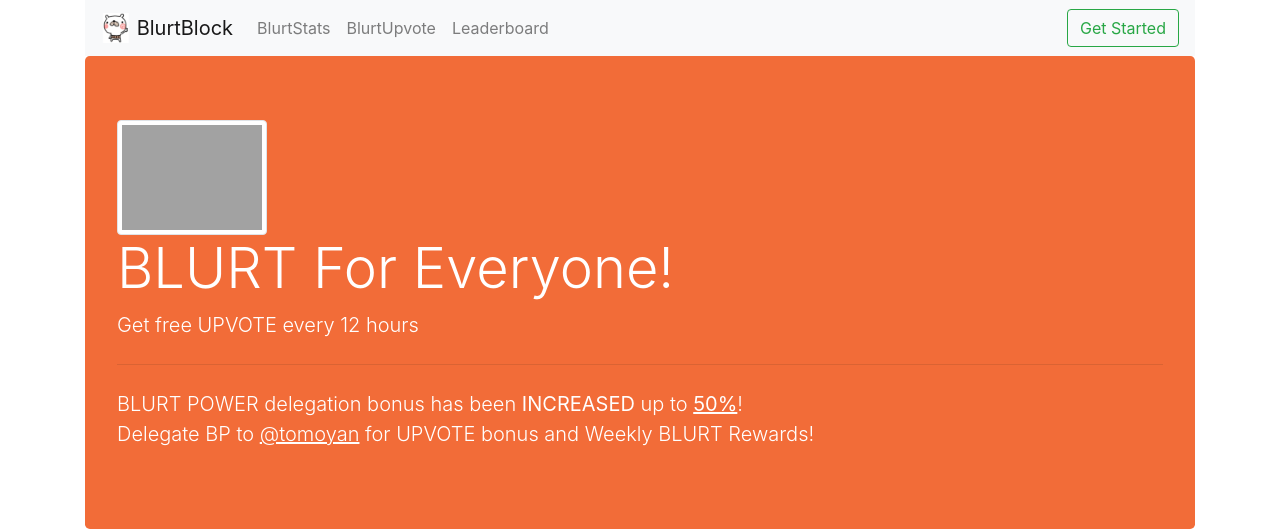
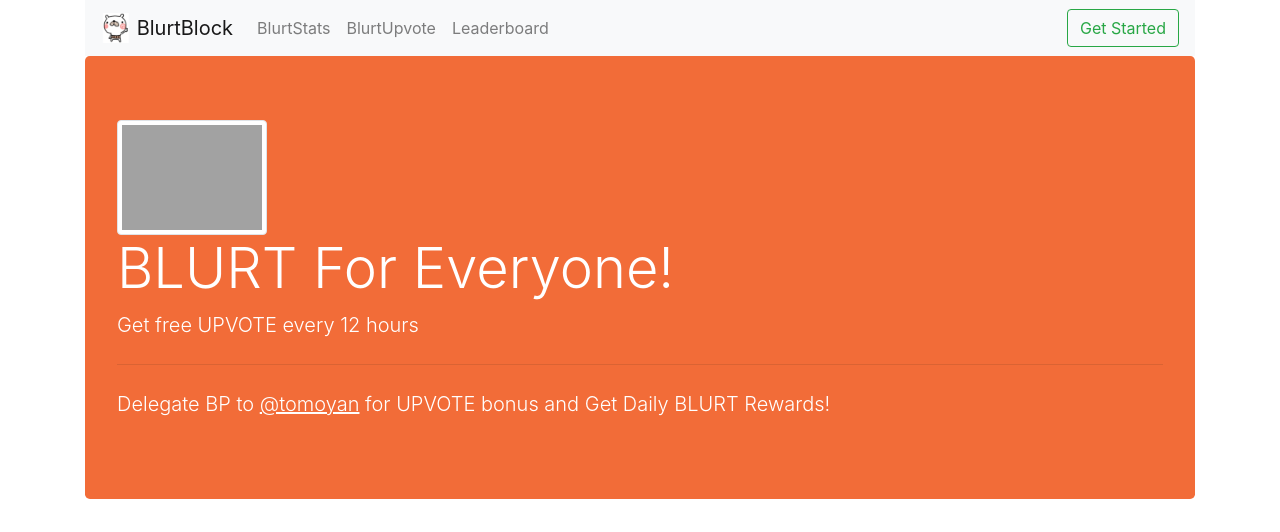
Before and after one commit to tomoyan/blurtblock, a Flask app: page /blurt/upvote in a window 1280 px wide. Shown: the top 532 px of the page. Run offline with Flask 2, Linux system fonts and the light colour scheme; parts of the project's set-up code (start-up, migrations or seed data) failed here and were passed over; some libraries are stand-ins or nearby versions; grey boxes are pictures that could not be loaded.

Commit message:
update alert messages

```diff
--- a/templates/blurt/leaderboard.html
+++ b/templates/blurt/leaderboard.html
@@ -45,12 +45,14 @@
                 </p>
                 <hr class="my-4">
                 <p class="lead">
+                    <!-- BLURT POWER delegation bonus has been <strong>INCREASED</strong> up to <u><strong>50%</strong></u>! -->
+                    <!-- <br> -->
                     Delegate BP to
                     <a href="https://blurt.blog/@tomoyan"
                         class="bg-blurt text-white"
                         target="_blank" rel="noopener noreferrer">
                         <u>@tomoyan</u>
-                    </a> for UPVOTE bonus and Weekly BLURT Rewards!
+                    </a> for UPVOTE bonus and Get Daily BLURT Rewards!
                 </p>
             </div>
 
--- a/templates/blurt/profile.html
+++ b/templates/blurt/profile.html
@@ -33,7 +33,7 @@
                 <a href="https://blurtblock.herokuapp.com/blurt/upvote/">
                 <u>Free UPVOTE Here!</u></a>
             </strong>
-            Weekly BP Delegation Payout <strong>Increased</strong>!
+            Daily BP Delegation Payout <strong>Live</strong>!
             <button type="button" class="close" data-dismiss="alert" aria-label="Close">
                 <span aria-hidden="true">&times;</span>
             </button>
--- a/templates/blurt/upvote.html
+++ b/templates/blurt/upvote.html
@@ -39,14 +39,14 @@
                 </p>
                 <hr class="my-4">
                 <p class="lead">
-                    BLURT POWER delegation bonus has been <strong>INCREASED</strong> up to <u><strong>50%</strong></u>!
-                    <br>
+                    <!-- BLURT POWER delegation bonus has been <strong>INCREASED</strong> up to <u><strong>50%</strong></u>! -->
+                    <!-- <br> -->
                     Delegate BP to
                     <a href="https://blurt.blog/@tomoyan"
                         class="bg-blurt text-white"
                         target="_blank" rel="noopener noreferrer">
                         <u>@tomoyan</u>
-                    </a> for UPVOTE bonus and Weekly BLURT Rewards!
+                    </a> for UPVOTE bonus and Get Daily BLURT Rewards!
                 </p>
             </div>
 
```
